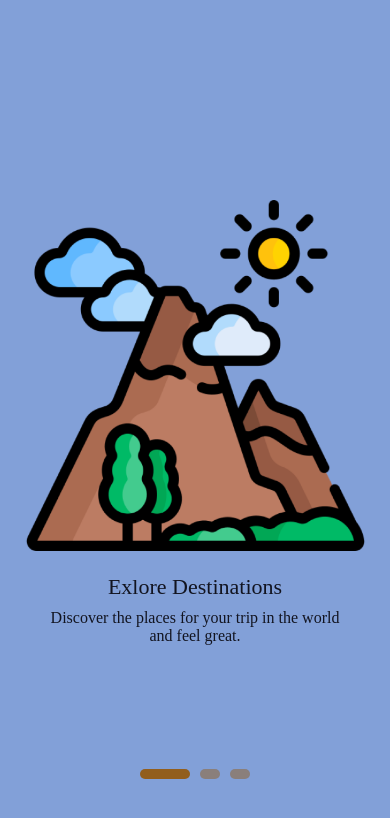
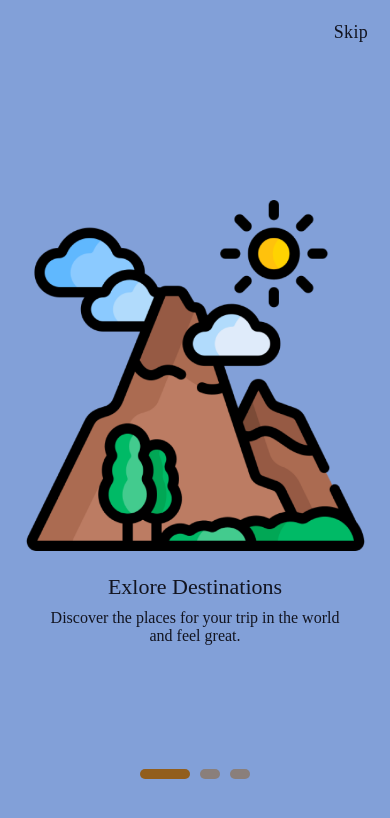
Before and after one commit to MarceeloDominguez/travel-app-ui, a React Native app: screen /OnboardingScreen in a window 390 px wide. Shown: the top 818 px of the page. Built offline with nearby package versions, Linux system fonts and the light colour scheme.

Commit message:
button onboarding

```diff
--- a/src/components/onboarding/Dot.tsx
+++ b/src/components/onboarding/Dot.tsx
@@ -7,7 +7,6 @@ import Animated, {
   interpolateColor,
   useAnimatedStyle,
 } from 'react-native-reanimated';
-import {COLORS} from '../../util/constants';
 
 type Props = {
   index: number;
--- a/src/screens/OnboardingScreen.tsx
+++ b/src/screens/OnboardingScreen.tsx
@@ -1,5 +1,12 @@
 import React, {useState} from 'react';
-import {View, StyleSheet, ViewToken, Text, Dimensions} from 'react-native';
+import {
+  View,
+  StyleSheet,
+  ViewToken,
+  Text,
+  Dimensions,
+  TouchableOpacity,
+} from 'react-native';
 import {onboardingData} from '../data/onboardingData';
 import RenderItem from '../components/onboarding/RenderItem';
 import Animated, {
@@ -10,16 +17,20 @@ import Animated, {
 } from 'react-native-reanimated';
 import Dot from '../components/onboarding/Dot';
 import {COLORS, FONTS} from '../util/constants';
+import {NativeStackScreenProps} from '@react-navigation/native-stack';
+import {RootStackParamsList} from '../navigation/navigation';
 
 interface OnViewableItemsChangedInfo {
   viewableItems: ViewToken[];
 }
 
+type Props = NativeStackScreenProps<RootStackParamsList, 'OnboardingScreen'>;
+
 const {width} = Dimensions.get('window');
 
 const ITEM_WIDTH = width;
 
-export default function OnboardingScreen() {
+export default function OnboardingScreen({navigation}: Props) {
   const [currentIndex, setCurrentIndex] = useState(0);
   const flatListRef = React.useRef(null);
   const x = useSharedValue(0);
@@ -68,11 +79,6 @@ export default function OnboardingScreen() {
             );
           }}
           onScroll={onScroll}
-          // onViewableItemsChanged={onViewableItemsChanged}
-          // viewabilityConfig={{
-          //   minimumViewTime: 300,
-          //   viewAreaCoveragePercentThreshold: 10,
-          // }}
           viewabilityConfigCallbackPairs={
             viewabilityConfigCallbackPairs.current
           }
@@ -81,38 +87,29 @@ export default function OnboardingScreen() {
           )}
         />
       </View>
-      <View
-        style={{
-          position: 'absolute',
-          bottom: 65,
-          flexDirection: 'row',
-          alignSelf: 'center',
-          gap: 10,
-        }}>
+      <View style={styles.containerDot}>
         {onboardingData.map((_, index) => (
           <Dot key={index} index={index} x={x} />
         ))}
       </View>
       {currentIndex === onboardingData.length - 1 && (
-        <Animated.View
-          entering={SlideInRight}
-          exiting={SlideOutRight}
-          style={{
-            position: 'absolute',
-            bottom: 57,
-            right: 22,
-          }}>
-          <Text
-            style={{
-              fontFamily: FONTS.bold,
-              fontSize: 18,
-              color: COLORS.textPrimary,
-              letterSpacing: 0.3,
-            }}>
-            Next
-          </Text>
-        </Animated.View>
+        <TouchableOpacity
+          style={styles.containerButtonNext}
+          activeOpacity={0.9}
+          onPress={() => navigation.navigate('HomeScreen')}>
+          <Animated.View entering={SlideInRight} exiting={SlideOutRight}>
+            <Text style={styles.textButtonNext}>Next</Text>
+          </Animated.View>
+        </TouchableOpacity>
       )}
+      <TouchableOpacity
+        style={styles.containerButtonSkip}
+        activeOpacity={0.9}
+        onPress={() => navigation.navigate('HomeScreen')}>
+        <View>
+          <Text style={styles.textButtonSkip}>Skip</Text>
+        </View>
+      </TouchableOpacity>
     </View>
   );
 }
@@ -128,4 +125,33 @@ const styles = StyleSheet.create({
     alignItems: 'center',
     justifyContent: 'center',
   },
+  containerDot: {
+    position: 'absolute',
+    bottom: 65,
+    flexDirection: 'row',
+    alignSelf: 'center',
+    gap: 10,
+  },
+  containerButtonNext: {
+    position: 'absolute',
+    bottom: 57,
+    right: 22,
+  },
+  textButtonNext: {
+    fontFamily: FONTS.bold,
+    fontSize: 18,
+    color: COLORS.textPrimary,
+    letterSpacing: 0.3,
+  },
+  containerButtonSkip: {
+    position: 'absolute',
+    top: 22,
+    right: 22,
+  },
+  textButtonSkip: {
+    fontFamily: FONTS.bold,
+    fontSize: 18,
+    color: COLORS.textPrimary,
+    letterSpacing: 0.3,
+  },
 });
```
